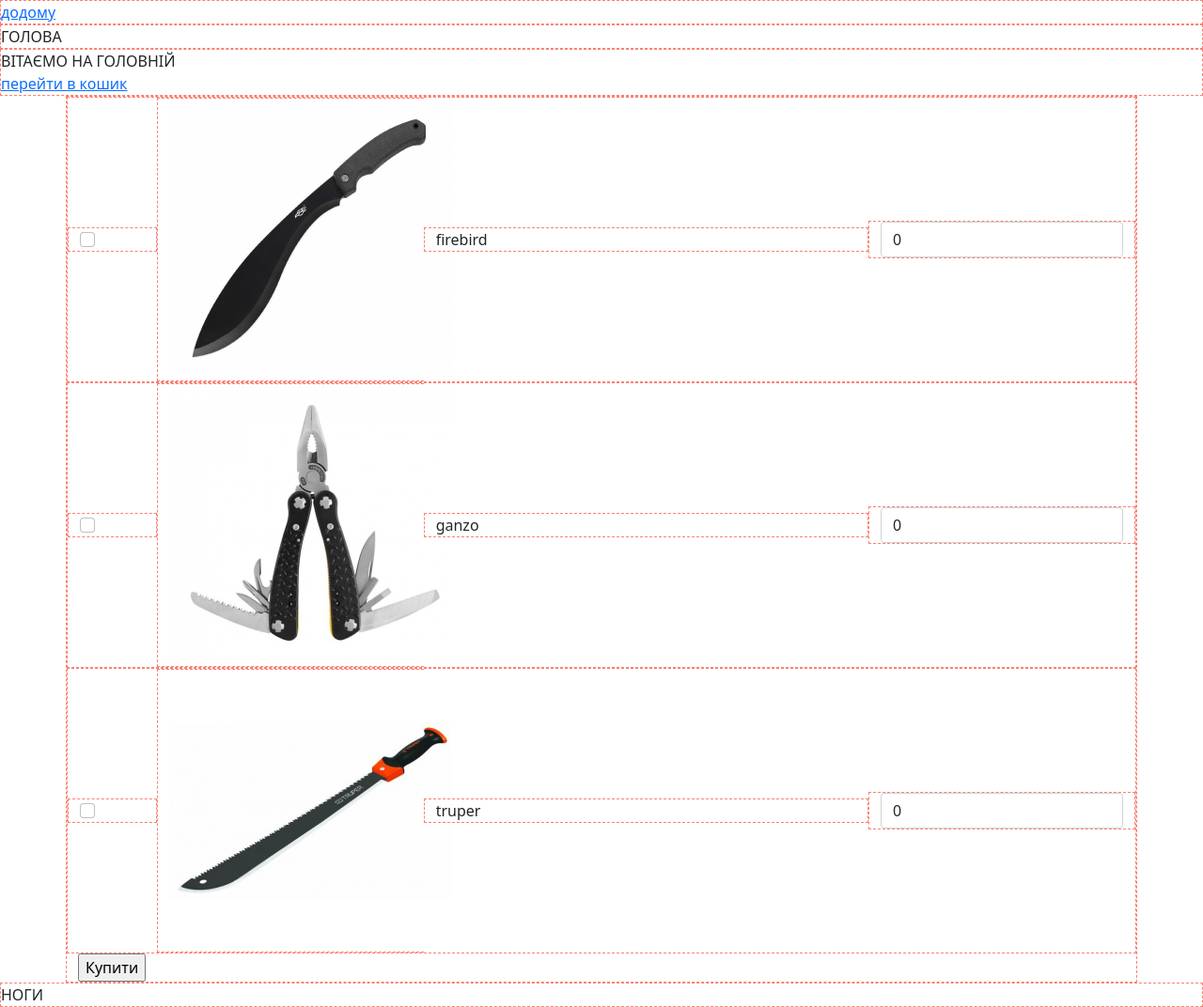
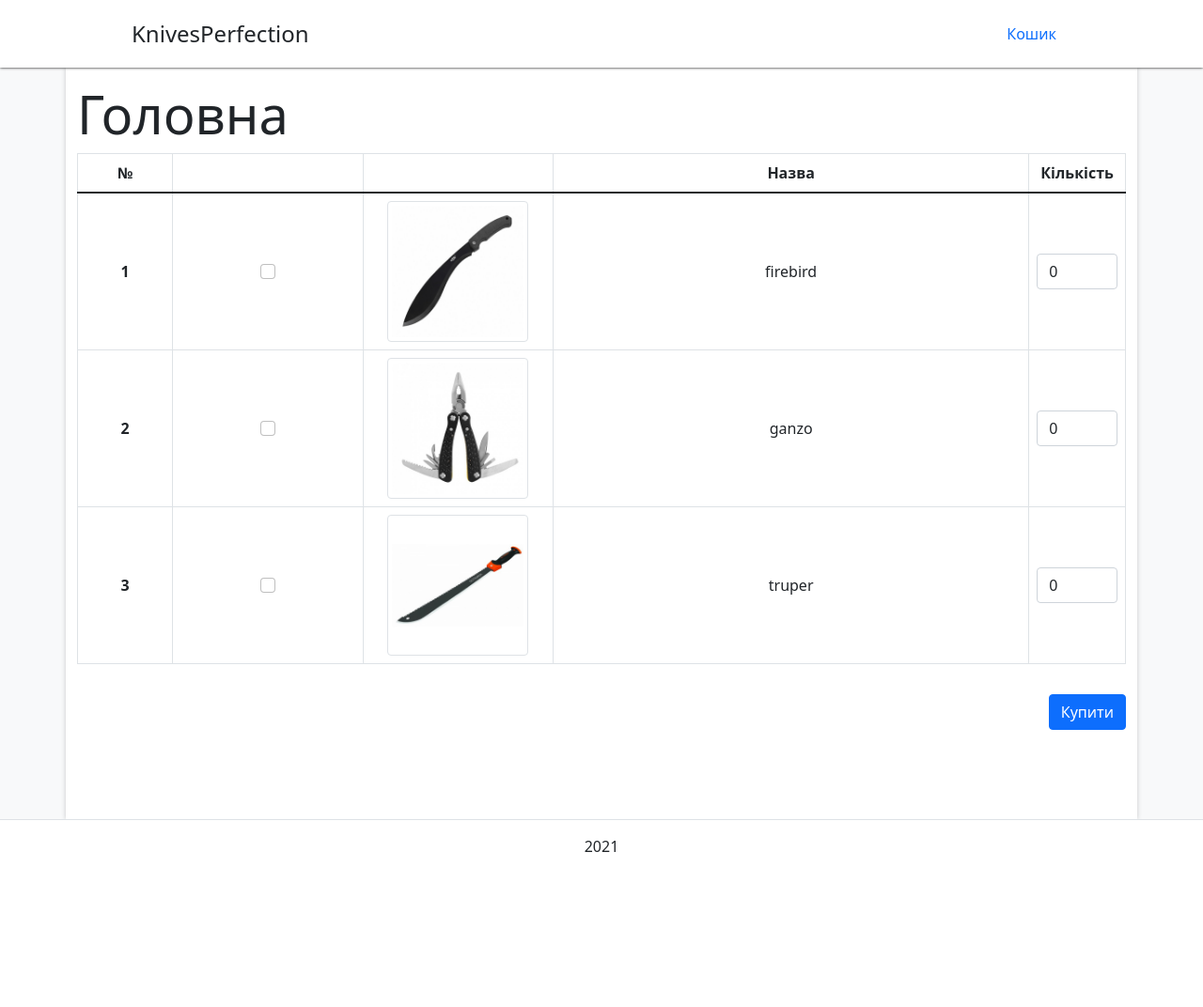
Before and after one commit to 43pper/php, a PHP site: page / in a window 1280 px wide. Shown: the whole page at 94% size. After the commit the page ends 907 px from the top, so only its background shows below. Run offline with PHP 8.4, Linux system fonts and the light colour scheme.

Commit message:
Збацав фіналочку на 1 лабу

```diff
--- a/basket.php
+++ b/basket.php
@@ -1,4 +1,5 @@
 <?php
+    session_start();
     function autoload($class){
         include "classes/" . $class . ".php";
     }
--- a/classes/BuyMessagePage.php
+++ b/classes/BuyMessagePage.php
@@ -5,9 +5,9 @@
     }
 
     function getMain() : string{
-        return '<main>
-                    <div>Покупка успішно додана до кошика<br>
-                    <a href="/basket.php">перейти в кошик</a>
+        return '<main class="bg-light">
+                    <div class="container bg-white body_content"><h2>Покупку успішно додана до кошика</h2><br>
+                    <a href="/basket.php" class="link-primary">Перейти в кошик</a>
                     </div>';
 
     }
--- a/classes/HomePage.php
+++ b/classes/HomePage.php
@@ -11,32 +11,44 @@
 
         $productsBlocks = "";
         for ($i = 0; $i < count($products); $i ++){
-            $productsBlocks .= '<div class="row align-items-center">
-                                    <div class="col-1">
+            $productsBlocks .= '<tr>
+                                    <th scope="row">'.($i+1).'</th>
+                                    <td>
                                         <input type="checkbox" class="form-check-input" name="'.$i.'_check">
-                                    </div>
-                                    <div class="col-3">
-                                        <img src="'.$products[$i][1].'" alt="'.$products[$i][0].' picture">
-                                    </div>
-                                    <div class="col-5">
+                                    </td>
+                                    <td>
+                                        <img src="'.$products[$i][1].'" alt="'.$products[$i][0].' picture" class="img-thumbnail img-small">
+                                    </td>
+                                    <td>
                                     '.$products[$i][0].'
-                                    </div>
-                                    <div class="col-3">
+                                    </td>
+                                    <td>
                                         <input type="number" class="form-control" name="'.$i.'_num" min="0" max="100" value="0">
-                                    </div>
-                                </div>';
+                                    </td>
+                                </tr>';
         }
 
-        return '<main>
-                    <div>ВІТАЄМО НА ГОЛОВНІЙ<br>
-                    <a href="/basket.php">перейти в кошик</a>
-                    </div>
-                    <form action="/buy.php" method="POST">
-                        <div class="container">
+        return '<main class="bg-light">
+                    <div class="container bg-white body_content">
+                        <h1 class="display-4">Головна</h1>
+                        <form action="/buy.php" method="POST">
+                        <table class="table table-bordered align-middle text-center">
+                            <thead>
+                                <tr>
+                                    <th scope="col" class="col-1">№</th>
+                                    <th scope="col" class="col-2"></th>
+                                    <th scope="col" class="col-2"></th>
+                                    <th scope="col" class="col-5">Назва</th>
+                                    <th scope="col" class="col-1">Кількість</th>
+                                </tr>
+                            </thead>
+                            <tbody>
                             '.$productsBlocks.'
-                            <input type="submit" value="Купити">
-                        </div>
-                    </form>
+                            </tbody>
+                       </table>
+                       <div class="text-end py-3"><input type="submit" class="btn btn-primary" value="Купити"></div>
+                       </form>
+                   </div>
                 </main>';
     }
 }
--- a/classes/Page.php
+++ b/classes/Page.php
@@ -14,9 +14,8 @@
                     <meta charset="UTF-8">
                     <meta name="viewport" content="width=device-width, initial-scale=1">
                     <meta http-equiv="X-UA-Compatible" content="ie=edge">
+                    <link href="styles/bootstrap.css" rel="stylesheet" type="text/css">
                     <link href="styles/style.css" rel="stylesheet" type="text/css">
-                    <link href="styles/bootstrap.css" rel="stylesheet" type="text/css">
-                    <link href="https://cdn.jsdelivr.net/npm/bootstrap@5.1.3/dist/css/bootstrap.min.css" rel="stylesheet" integrity="sha384-1BmE4kWBq78iYhFldvKuhfTAU6auU8tT94WrHftjDbrCEXSU1oBoqyl2QvZ6jIW3" crossorigin="anonymous">
                     <title>'.$this->title.'</title>
                     '.$this->getScripts().'
                 </head>';
@@ -37,16 +36,20 @@
     }
 
     function getHeader() : string{
-        return '<header>
-                    <div><a href="/index.php">додому</a></div>
-                    <div>ГОЛОВА</div>
-                </header>';
+        return '<div class="header container-fluid sticky-top bg-white">
+                    <header class="container d-flex flex-wrap justify-content-center py-3">
+                        <a href="/" class="d-flex align-items-center mb-3 mb-md-0 me-md-auto text-dark text-decoration-none">
+                            <span class="fs-4">KnivesPerfection</span>
+                        </a>
+                        <a href="/basket.php" class="nav-link">Кошик</a>
+                    </header>
+                </div>';
     }
 
     function getFooter() : string{
-        return '<footer>
-                    <div>НОГИ</div>
-                </footer>';
+        return '<div class="container-fluid bg-white text-center py-3 border-top">
+                    2021
+                </div>';
     }
 
     function getPage(){
--- a/index.php
+++ b/index.php
@@ -1,10 +1,11 @@
 <?php
+session_start();
 function autoload($class){
     include "classes/" . $class . ".php";
 }
 
 spl_autoload_register("autoload");
 
-    session_start();
+
 $page = new HomePage();
 $page->getPage();
--- a/styles/style.css
+++ b/styles/style.css
@@ -1,3 +1,17 @@
-div{
-    border: 1px salmon dashed;
+.img-small {
+    max-height: 150px;
 }
+svg {
+    position: relative;
+    top: -2px;
+}
+.header {
+    box-shadow: 0 0 3px black;
+    padding-right: 8rem;
+    padding-left: 8rem;
+}
+.body_content {
+    padding-top: 1rem;
+    box-shadow: 0 0 5px rgba(0, 0, 0, 0.2);
+    min-height: 100vh;
+}
```
Also changed, not shown: buy.php (+10 -2 lines), classes/BasketPage.php (+58 -18 lines), delete.php (added, +16 -0 lines). Lines whose indentation alone changed are shown as unchanged.
